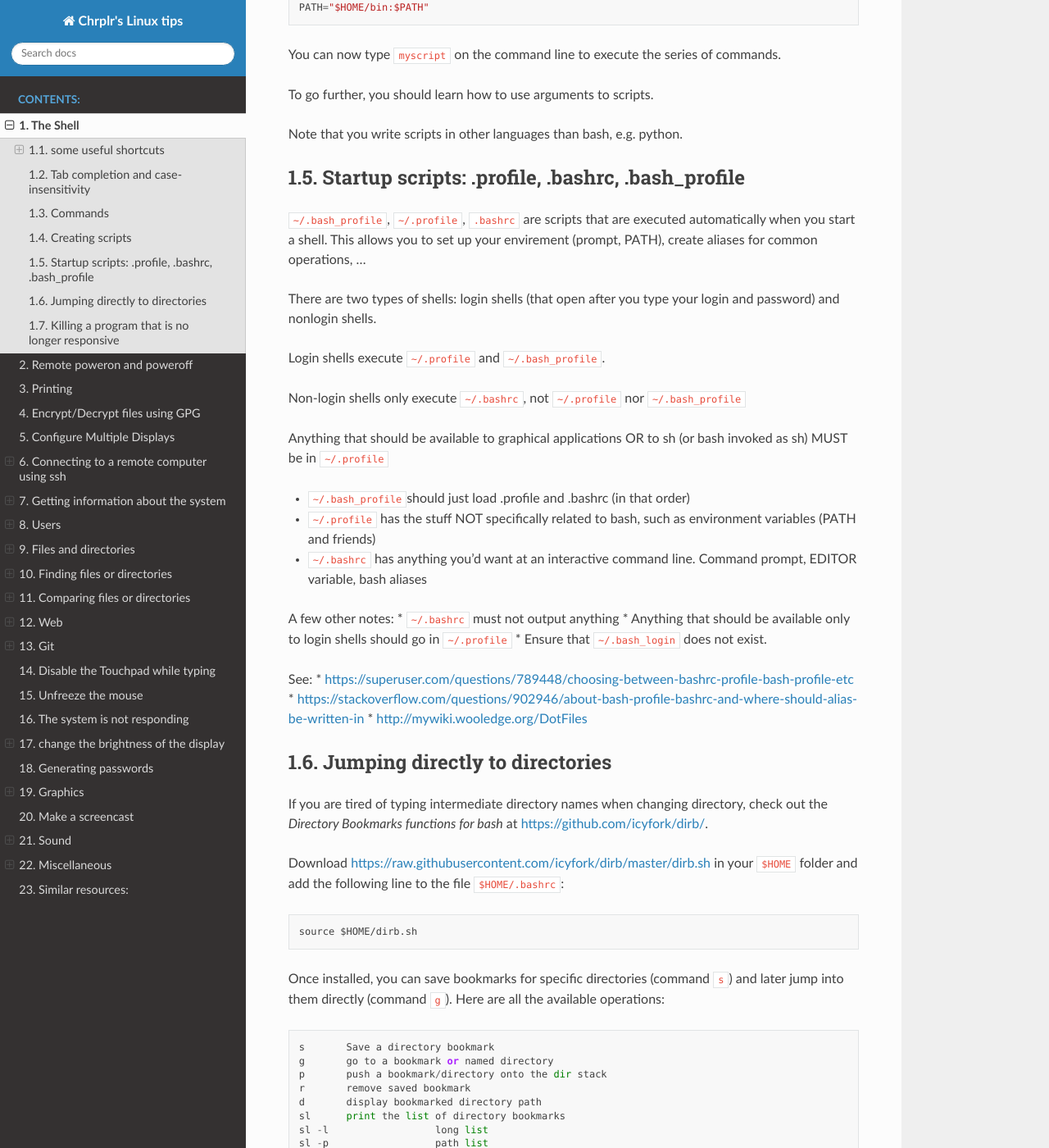
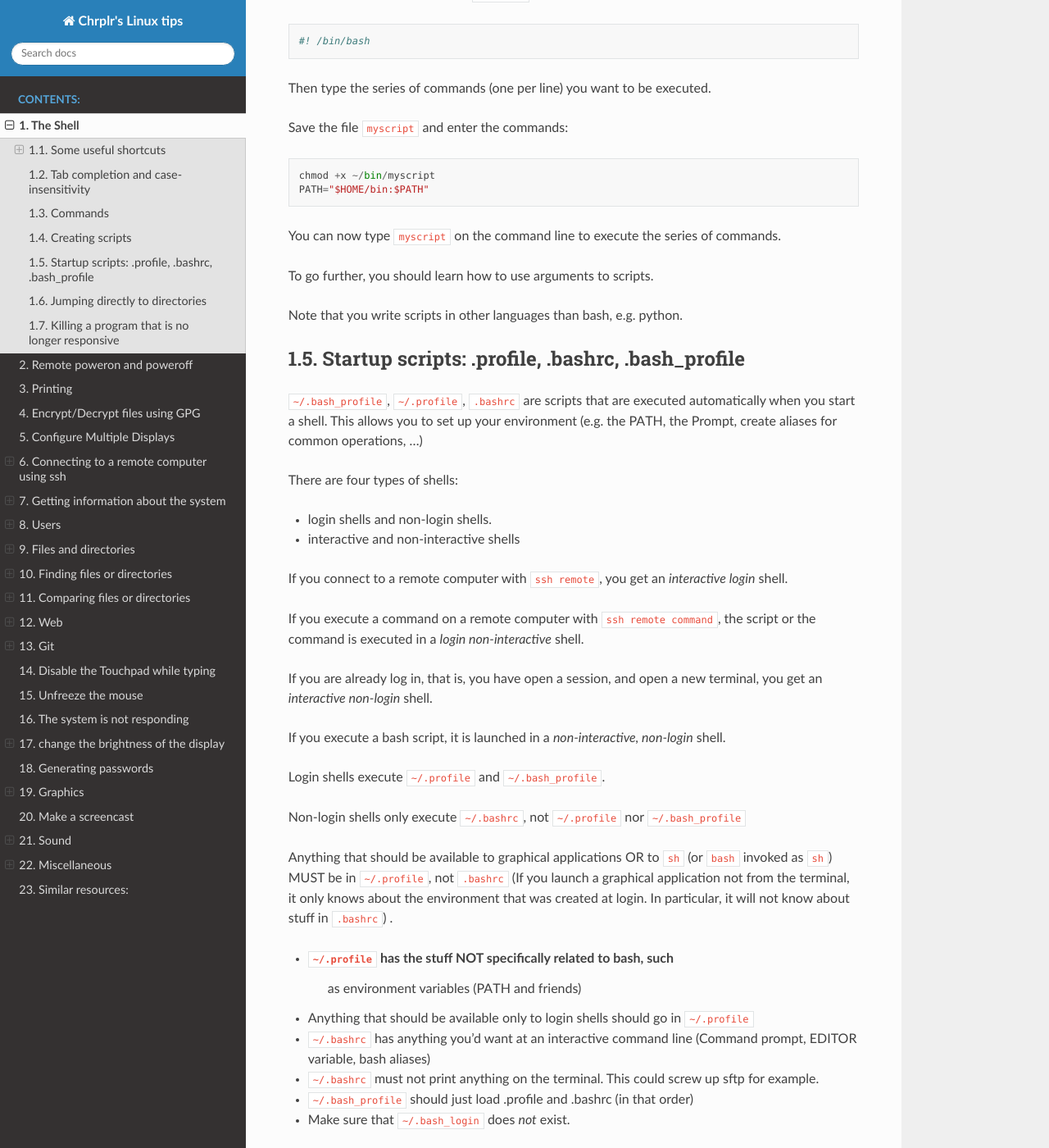
Before and after one commit to chrplr/linux-tips, a Sphinx documentation site: the page built from docs/linux_howto.rst, in a window 1280 px wide and 1400 px high, scrolled down 3299 px. Shown: the whole window at 82% size. Built offline with Sphinx 7.4.7 and the Read the Docs theme 2.0.0, drawn with Linux system fonts in a browser that asks for light colours; some of the changed text lies outside the part shown.

Commit message:
worked on section on startup scripts

```diff
--- a/docs/linux_howto.rst
+++ b/docs/linux_howto.rst
@@ -1,7 +1,7 @@
 
-This is a collection of Linux tips accumulated over the years. I always
-welcome suggestions  to add new tips, to correct or improve existing
-ones.
+This is a collection of Linux tips accumulated over the years.
+
+Even if you are are a seasoned Linux user, you may still learn one thing or two. For example, do you know how to make bash unsensitive to filename case during TAB completion? Create bookmarks for directories so that you can jump (cd) directly into them? List all bash functions defined in the current environment? Parallelize ``xargs``? Rename files using bash variable substitution? Search files that have been modified in the last 2 weeksusing ``fd``? Encrypt a file on the command line with ``gpg``? Wake up a remote computer which is powered off? Read on.
 
 
 The Shell
@@ -31,7 +31,7 @@ William Shott, or any of the following tutorials:
 -  `Classic Shell Scripting
    book <https://doc.lagout.org/operating%20system%20/linux/Classic%20Shell%20Scripting.pdf>`__
 
-some useful shortcuts
+Some useful shortcuts
 ~~~~~~~~~~~~~~~~~~~~~
 
 Editing the current command line
@@ -39,11 +39,12 @@ Editing the current command line
 
 -  Ctrl-d : delete character under the cursor
 -  Ctrl-k : delete everything from the cursor till the end of the line
+-  Ctrl-u : delete the entire line
 -  Alt-d : delete till the end of the current word
 -  Ctrl-a : move the cursor to the beginning of the line
 -  Ctrl-e : move the cursor to the end of the line
--  Ctrl-B, Alt-B: move backward, by one char or by one word
--  Ctrl-F, Alt-F: move forward, by one char or by one word
+-  Ctrl-b, Alt-b: move backward, by one char or by one word
+-  Ctrl-f, Alt-f: move forward, by one char or by one word
 
 Navigating the history of command lines:
 ^^^^^^^^^^^^^^^^^^^^^^^^^^^^^^^^^^^^^^^^
@@ -55,33 +56,31 @@ Navigating the history of command lines:
 Job control
 ^^^^^^^^^^^
 
--  Ctrl-C: Terminate (kill) the running job
-
--  Ctrl-Z: Stop the running job (you can then put in background with
+-  Ctrl-c: Terminate (kill) the running job
+
+-  Ctrl-z: Stop the running job (you can then put in background with
    ``bg``)
 
--  Ctrl-D: Terminate the Shell and close the Terminal
-
--  Ctrl-L: Clear the terminal
-
--  Ctrl+S: Stop all output to the screen. This is particularly useful
+-  Ctrl-d: Terminate the Shell and close the Terminal
+
+-  Ctrl-l: Clear the terminal
+
+-  Ctrl+s: Stop all output to the screen. This is particularly useful
    when running commands with a lot of long, verbose output, but you
    don’t want to stop the command itself with Ctrl+C.
 
--  Ctrl+Q: Resume output to the screen after stopping it with Ctrl+S.
+-  Ctrl+q: Resume output to the screen after stopping it with Ctrl+S.
 
 Tab completion and case-insensitivity
 ~~~~~~~~~~~~~~~~~~~~~~~~~~~~~~~~~~~~~
 
 To enter the name of a file, you can type the first characters then
 press the ``TAB`` key to autocomplete the end of the name. This also
-work for commands or environment variables. See
-https://en.wikipedia.org/wiki/Command-line_completion
+work for commands or environment variables.
 
 .. note::
   bash relies the `readline library <https://www.gnu.org/software/bash/manual/html_node/Readline-Interaction.html>`__
-  to interact with the user. Its behavior can be customized by options in ``$HOME/.inputrc``.
-  For example, to enable case-insensitive tab completion::
+  to interact with the user. Its behavior can be customized by options in ``$HOME/.inputrc``. For example, to enable case-insensitive tab completion::
 
       echo 'set completion-ignore-case On' >> ~/.inputrc
 
@@ -95,30 +94,33 @@ following tokens on the line are parameters, a.k.a. agurments.
 
 There are different types of commands:
 
--  programs, that is, executable file located somewhere on your file
-   system (it can be a binary or a script)
--  shell built-in functions (e.g. ``echo``)
--  user defined functions
--  aliases
+-  *shell builtins*  (e.g. ``echo``)
+-  *user-defined functions*
+-  *aliases*
+-  *programs* (scripts of exectable binary), that is, executable files located somewhere on your file system
 
 The ``type`` command tells you the category of a command.
 
 ::
 
-   type cp
-   type ll
-   type echo
-   type for
+   type echo  # shell buitin
+   help echo
+
+   type ll  # alias (typically defined in most linuxes)
+
+   type cp    # program
+   cp --help
+
 
 The vast majority of commands that you are going to type are programs
-(scripts or binary). The list of directories containing programs is
+(scripts or binary executables). The list of directories containing programs is
 stored in the environment variable ``PATH``:
 
 ::
 
    printenv PATH
 
-Directories are separated by ``:``.
+Directory names are separated by the character ``:``.
 
 If you want to add a directory, say ``/opt/bin`` to the PATH:
 
@@ -190,35 +192,45 @@ Startup scripts: .profile, .bashrc, .bash_profile
 
 ``~/.bash_profile``, ``~/.profile``, ``.bashrc`` are scripts that are
 executed automatically when you start a shell. This allows you to set up
-your envirement (prompt, PATH), create aliases for common operations, …
-
-There are two types of shells: login shells (that open after you type
-your login and password) and nonlogin shells.
+your environment (e.g. the PATH, the Prompt, create aliases for common operations, ...)
+
+There are four types of shells:
+
+- login shells and non-login shells.
+
+- interactive and non-interactive shells
+
+If you connect to a remote computer with ``ssh remote``, you get an *interactive login* shell.
+
+If you execute a command on a remote computer with ``ssh remote command``, the script or the command is executed in a *login non-interactive* shell.
+
+If you are already log in, that is, you have open a session, and open a new terminal, you get an *interactive non-login* shell.
+
+If you execute a bash script,  it is launched in a *non-interactive, non-login* shell.
+
 
 Login shells execute ``~/.profile`` and ``~/.bash_profile``.
 
 Non-login shells only execute ``~/.bashrc``, not ``~/.profile`` nor
 ``~/.bash_profile``
 
-Anything that should be available to graphical applications OR to sh (or
-bash invoked as sh) MUST be in ``~/.profile``
-
--  ``~/.bash_profile``\ should just load .profile and .bashrc (in that
-   order)
--  ``~/.profile`` has the stuff NOT specifically related to bash, such
+Anything that should be available to graphical applications OR to ``sh`` (or
+``bash`` invoked as ``sh``) MUST be in ``~/.profile``, not ``.bashrc`` (If you launch a graphical application not from the terminal, it only knows about the environment that was created at login. In particular, it will not know about stuff in ``.bashrc``)
+.
+
+- ``~/.profile`` has the stuff NOT specifically related to bash, such
    as environment variables (PATH and friends)
--  ``~/.bashrc`` has anything you’d want at an interactive command line.
-   Command prompt, EDITOR variable, bash aliases
-
-A few other notes: \* ``~/.bashrc`` must not output anything \* Anything
-that should be available only to login shells should go in
-``~/.profile`` \* Ensure that ``~/.bash_login`` does not exist.
-
-See: \*
-https://superuser.com/questions/789448/choosing-between-bashrc-profile-bash-profile-etc
-\*
-https://stackoverflow.com/questions/902946/about-bash-profile-bashrc-and-where-should-alias-be-written-in
-\* http://mywiki.wooledge.org/DotFiles
+- Anything that should be available only to login shells should go in ``~/.profile``
+- ``~/.bashrc`` has anything you’d want at an interactive command line (Command prompt, EDITOR variable, bash aliases)
+- ``~/.bashrc`` must not print anything on the terminal. This could screw up sftp for example.
+- ``~/.bash_profile`` should just load .profile and .bashrc (in that order)
+- Make sure that ``~/.bash_login`` does *not* exist.
+
+See:
+
+* https://superuser.com/questions/789448/choosing-between-bashrc-profile-bash-profile-etc
+* https://stackoverflow.com/questions/902946/about-bash-profile-bashrc-and-where-should-alias-be-written-in
+* http://mywiki.wooledge.org/DotFiles
 
 Jumping directly to directories
 ~~~~~~~~~~~~~~~~~~~~~~~~~~~~~~~
@@ -1328,7 +1340,7 @@ Features of fdfind:
 
 
 Using the ``ag`` command
-~~~~~~~~~~~~~~~~~~~~
+~~~~~~~~~~~~~~~~~~~~~~~~
 
 Another must know user-friendly search tool is ``ag`` which allows to spot text files containing a given string or regular expression::
 
```
